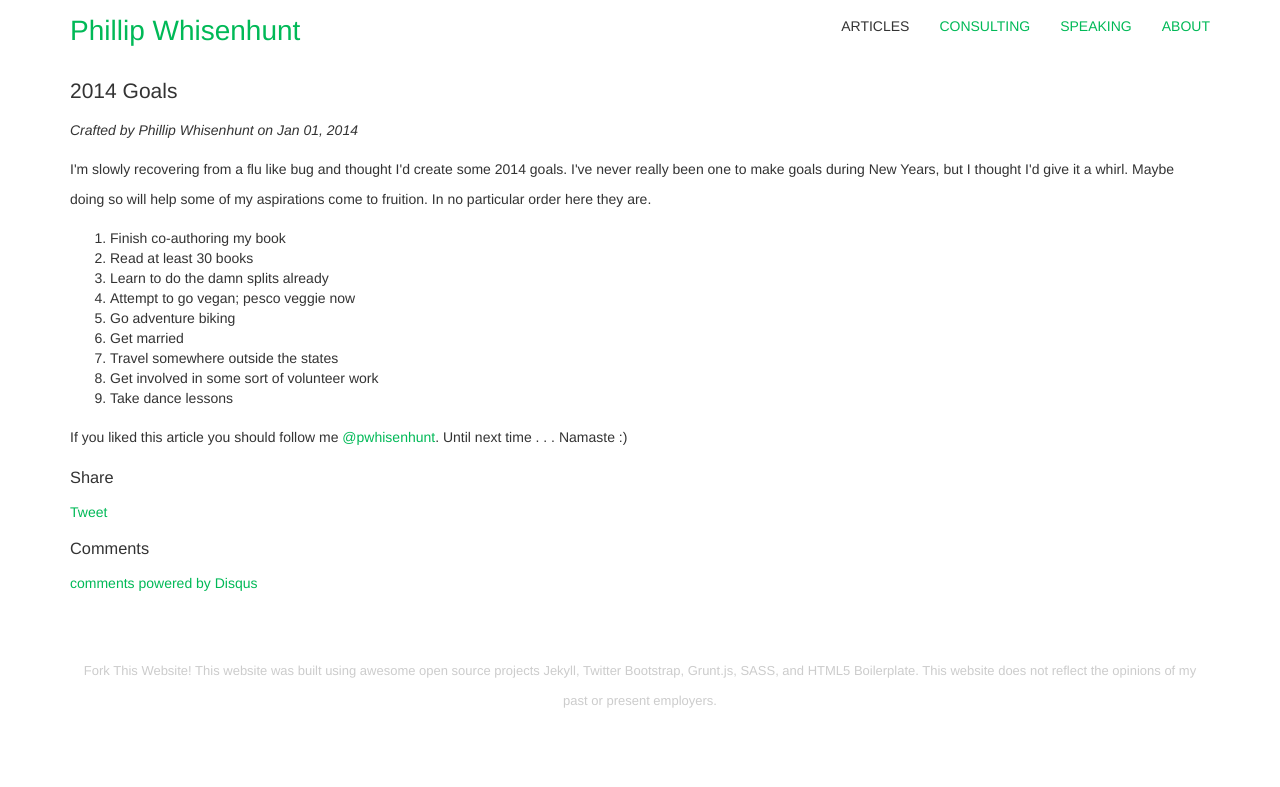
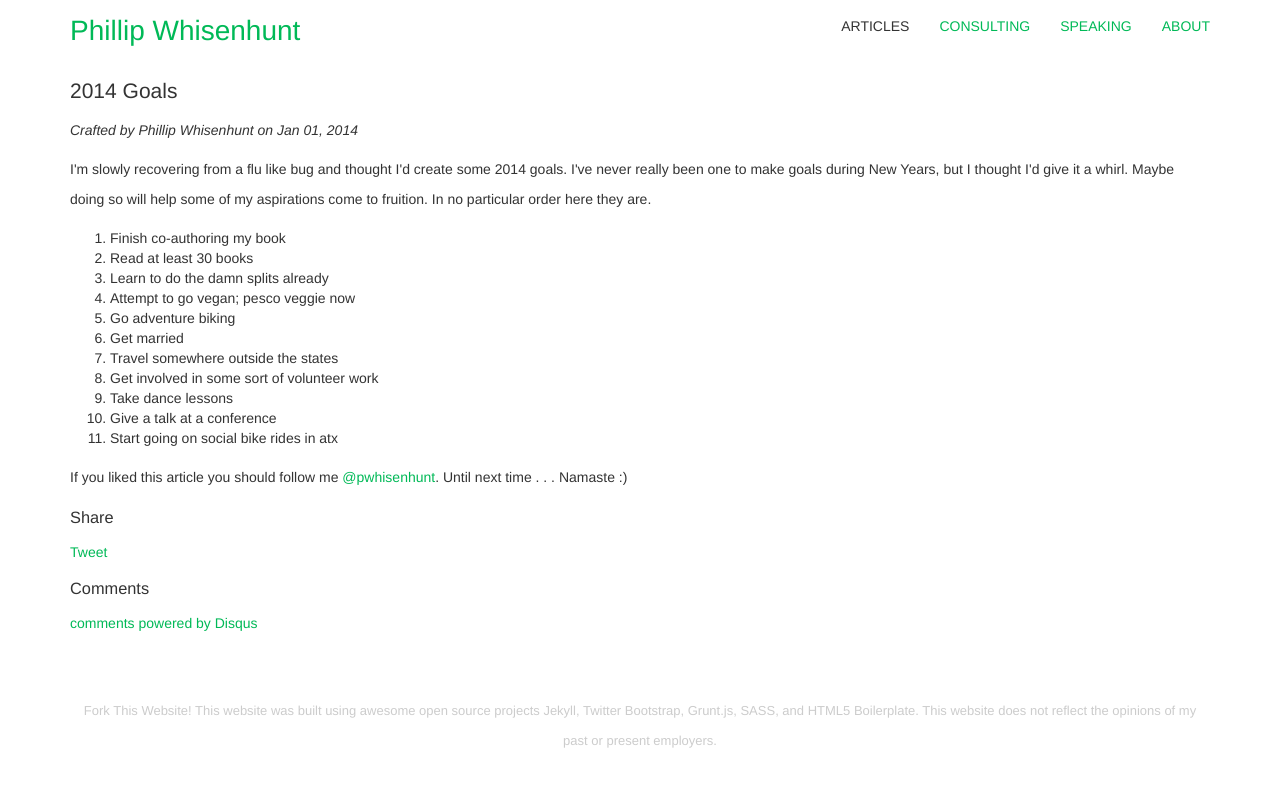
Before and after one commit to pwhisenhunt/pwhisenhunt.github.io, a Jekyll site: the page built from _posts/2014-01-01-2014-goals.html, in a window 1280 px wide. Shown: the top 787 px of the page. Built offline with Jekyll 4.4.1, drawn with Linux system fonts in a browser that asks for light colours; comment, search, counter and statistics services are not loaded.

Commit message:
adding 2 more goals.

```diff
--- a/_posts/2014-01-01-2014-goals.html
+++ b/_posts/2014-01-01-2014-goals.html
@@ -18,4 +18,6 @@ comments: true
   <li>Travel somewhere outside the states</li>
   <li>Get involved in some sort of volunteer work</li>
   <li>Take dance lessons</li>
+  <li>Give a talk at a conference</li>
+  <li>Start going on social bike rides in atx</li>
 </ol>
```
